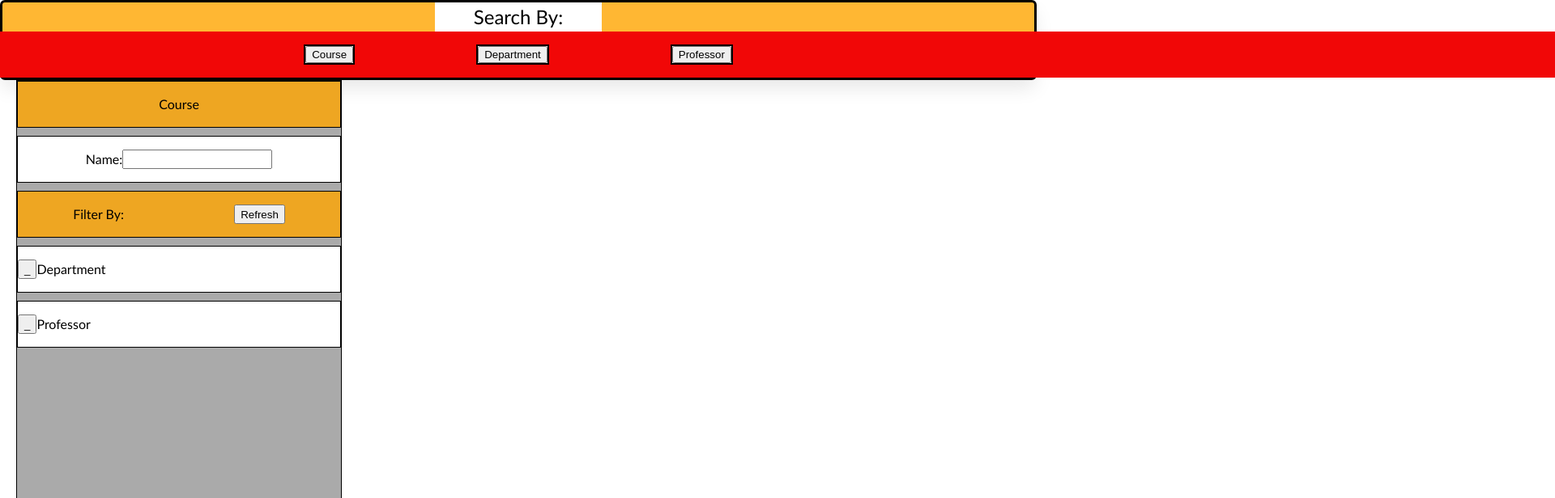
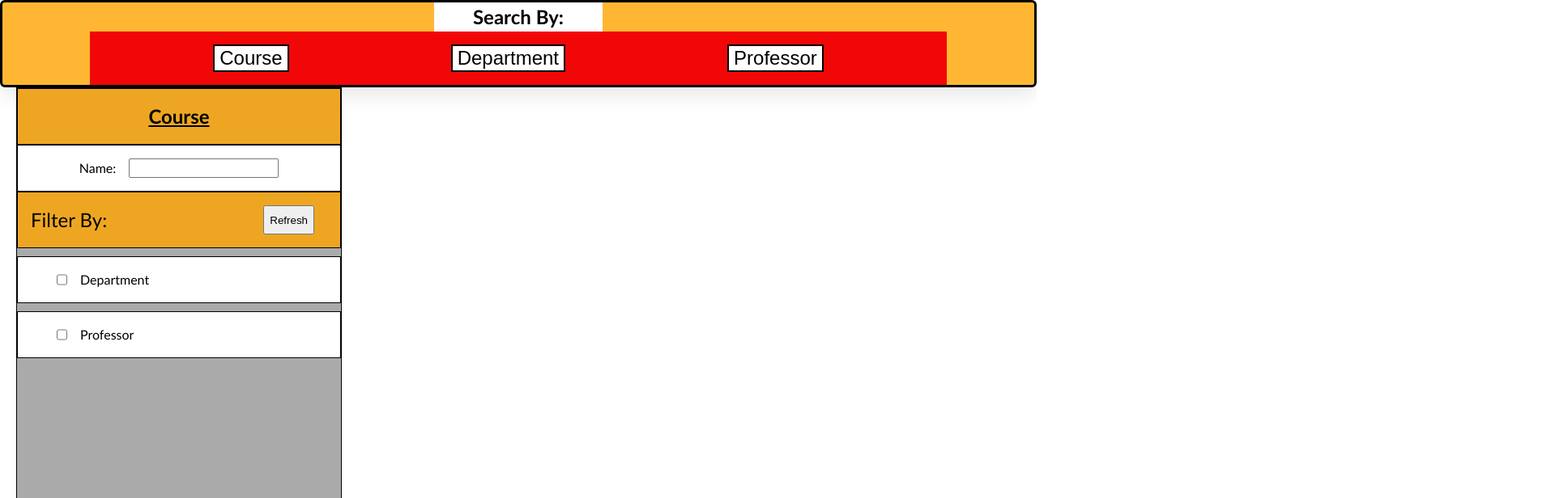
Before and after one commit to jconnor27/Final-Project, a plain HTML site: page Final Project/index.html in a window 1280 px wide. Shown: the top 616 px of the page at 81% size, 1920 px wide, since content can reach past the window. Drawn offline with Linux system fonts and the light colour scheme.

Commit message:
"Finalized" HTML format

```diff
--- a/Final Project/index.html
+++ b/Final Project/index.html
@@ -8,22 +8,19 @@
   </head>
   <body>
     <div class="wrapper">
-
       <!-- Top Filter Buttons -->
       <header class="header h1">
         <div class="hTopBox">
-          <div class="whiteBox">Search By:</div>
+          <div class="whiteBox bigBoldText">Search By:</div>
         </div>
         <div class="hBottomBox">
-          <div class="hButton">
-            <button type="button" id="h_course">Course</button>
-          </div>
-          <div class="hButton">
-            <button type="button" id="h_department">Department</button>
-          </div>
-          <div class="hButton">
-            <button type="button" id="h_professor">Professor</button>
-          </div>
+          <button type="button" class="hButton" id="h_course">Course</button>
+          <button type="button" class="hButton" id="h_department">
+            Department
+          </button>
+          <button type="button" class="hButton" id="h_professor">
+            Professor
+          </button>
         </div>
       </header>
 
@@ -31,77 +28,81 @@
       <div class="container">
         <!-- Filter by Course box -->
         <div class="filterSection">
-          <div class="filterBoxGold">
-            Course
+          <div class="filterBoxGold bigBoldText">
+            <u>Course</u>
           </div>
           <div class="filterNameBox">
             <label for="course_Name">Name:</label>
-            <input type="text" id="course_Name" name="courseName" />
+            <input type="text" class="filterNameTextField" id="course_Name" name="courseName"/>
           </div>
-          <div class="filterByBox">
+          <div class="filterByBoxGold bigText">
             Filter By:
-            <button type="button" id="course_refresh">Refresh</button>
+            <button type="button" class="refreshButton" id="course_refresh">Refresh</button>
           </div>
           <div class="filterBoxWhite">
-            <button type="button" id="f_course_department">_</button>
-            <label for="f_course_department">Department</label>
+            <input type="checkbox" class="filterByCheckbox" id="course_department_checkbox" name="courseDepartment"/>
+            <label for="course_department_checkbox">Department</label>
           </div>
           <div class="filterBoxWhite">
-            <button type="button" id="f_course_professor">_</button>
+            <input type="checkbox" class="filterByCheckbox" id="course_professor_checkbox" name="courseProfessor"/>
             <label for="f_course_professor">Professor</label>
           </div>
         </div>
         <!-- Filter by Department box -->
         <div class="filterSection hidden">
-          <div class="filterBoxGold">
-            Department
+          <div class="filterBoxGold bigBoldText">
+            <u>Department</u>
           </div>
           <div class="filterNameBox">
             <label for="department_Name">Name:</label>
-          <input type="text" id="department_Name" name="departmentName" />
+            <input type="text" class="filterNameTextField" id="department_Name" name="departmentName"/>
           </div>
-        <div class="filterByBox">
+          <div class="filterByBoxGold bigText">
             Filter By:
-          <button type="button" id="course_refresh">Refresh</button>
+            <button type="button" class="refreshButton" id="department_refresh">
+              Refresh
+            </button>
           </div>
           <div class="filterBoxWhite">
-          <button type="button" id="f_department_course">_</button>
-          <label for="f_department_course">Course</label>
+            <input type="checkbox" class="filterByCheckbox" id="department_course_checkbox" name="departmentCourse"/>
+              <label for="department_course_checkbox">Course</label>
           </div>
           <div class="filterBoxWhite">
-          <button type="button" id="f_department_professor">_</button>
-          <label for="f_department_professor">Professor</label>
+            <input type="checkbox" class="filterByCheckbox" id="department_professor_checkbox" name="departmentProfessor"/>
+            <label for="department_professor_checkbox">Professor</label>
           </div>
           <!-- When "Professor" box is clicked, this box comes up -->
           <div class="filterSubBoxWhite">
-            <button type="button" id="f_department_professor_semesters">_</button>
-            <label for="f_department_professor_semesters">Sem W/ Dept</label>
+            <div>
+              <input type="checkbox" class="filterBySubCheckbox" id="department_professor_semesters_checkbox" name="departmentProfessorSemesters"/>
+              <label for="department_professor_semesters_checkbox">Semesters With Department</label>
             </div>
-        <div class="filterSubBoxWhite">
-          <button type="button" id="f_department_professor_slasses">_</button>
-          <label for="f_department_professor_classes">Num Class Tchng</label>
+            <div>
+              <input type="checkbox" class="filterBySubCheckbox" id="department_professor_number_checkbox" name="departmentProfessorNumber"/>
+              <label for="department_professor_number_checkbox">Number of Classes Teaching</label>
+            </div>
           </div>
         </div>
         <!-- Filter by Professor box -->
         <div class="filterSection hidden">
-          <div class="filterBoxGold">
-            Professor Name
+          <div class="filterBoxGold bigBoldText">
+            <u>Professor Name</u>
           </div>
           <div class="filterNameBox">
-            <label for="course_Name">Name:</label>
-            <input type="text" id="course_Name" name="courseName" />
+            <label for="professor_Name">Name:</label>
+            <input type="text" class="filterNameTextField" id="professor_Name" name="professorName" />
           </div>
-          <div class="filterByBox">
+          <div class="filterByBoxGold bigText">
             Filter By:
-            <button type="button" id="course_refresh">Refresh</button>
+            <button type="button" class="refreshButton" id="course_refresh">Refresh</button>
           </div>
           <div class="filterBoxWhite">
-            <button type="button" id="f_professor_courses">_</button>
-            <label for="f_professor_courses">Courses</label>
+            <input type="checkbox" class="filterByCheckbox" id="professor_courses_checkbox" name="professorCourses"/>
+            <label for="professor_courses_checkbox">Courses</label>
           </div>
           <div class="filterBoxWhite">
-            <button type="button" id="f_professor_department">_</button>
-            <label for="f_professor_department">Department</label>
+            <input type="checkbox" class="filterByCheckbox" id="professor_department_checkbox" name="professorDepartment"/>
+            <label for="professor_department_checkbox">Department</label>
           </div>
         </div>
         <div class="dispSection"></div>
--- a/Final Project/style.css
+++ b/Final Project/style.css
@@ -27,7 +27,8 @@
   margin: 0;
   padding: 0;
 
-    font-family: ‘Segoe UI’, Candara, ‘Bitstream Vera Sans’, ‘DejaVu Sans’, ‘Bitsream Vera Sans’, ‘Trebuchet MS’, Verdana, ‘Verdana Ref’, sans-serif;
+  font-family: ‘Segoe UI’, Candara, ‘Bitstream Vera Sans’, ‘DejaVu Sans’,
+    ‘Bitsream Vera Sans’, ‘Trebuchet MS’, Verdana, ‘Verdana Ref’, sans-serif;
   font-weight: 400;
   line-height: 1.5;
   background-color: white;
@@ -38,16 +39,27 @@
   text-decoration: none;
 }
 
-  h2, h3{
-    margin:0;
-    padding:0;
-    padding-bottom:1.5rem;
+h2,
+h3 {
+  margin: 0;
+  padding: 0;
+  padding-bottom: 1.5rem;
   color: rgb(45, 21, 205);
-
 }
 
 form {
   accent-color: hsla(120, 100%, 50%, 0.482);
+}
+
+.bigBoldText {
+    font-size:x-large;
+    font-weight: bold;
+}
+
+.bigText {
+    font-size:x-large;
+    padding-left: 1rem;
+
 }
 
 /* Class Names - Styles */
@@ -65,7 +77,7 @@
   display: flex;
   justify-content: flex-start;
   align-items: start;
-    flex:1;
+  flex: 1;
   flex-direction: row;
 }
 
@@ -95,8 +107,9 @@
   /* shapes */
   border-radius: 6px;
   font-size: 1.5rem;
-    margin:0; /* removing the margin on h1 tags means the header pins to the top if we move */
-    box-shadow: 0 0.5em 1em -0.125em rgb(10 10 10 / 10%), 0 0 0 1px rgb(10 10 10 / 2%);
+  margin: 0; /* removing the margin on h1 tags means the header pins to the top if we move */
+  box-shadow: 0 0.5em 1em -0.125em rgb(10 10 10 / 10%),
+    0 0 0 1px rgb(10 10 10 / 2%);
   /* Added by myself */
   border: 3px solid;
 }
@@ -116,23 +129,11 @@
   display: flex;
   flex-direction: row;
   background-color: #f10707;
-    padding-left:100%;
-    padding-right:100%;
+  padding-left: 9.5rem;
+  padding-right: 9.5rem;
   padding-top: 1rem;
   padding-bottom: 1rem;
-    gap: 150px;
-  }
-
-  .hButton {
-    background-color: white;
-    color: black;
-    border: 2px solid black;
-  }
-
-  .fButton {
-    background-color: white;
-    color: black;
-    border: 2px solid lightgray;
+  gap: 200px;
 }
 
 .filterSection {
@@ -141,9 +142,9 @@
   background-color: #aaaaaa;
   justify-content: center;
   min-width: 400px;
-    padding-bottom:100%;
-    gap: 10px;
+  padding-bottom: 100%;
   border: 1px solid black;
+
 }
 
 .filterBoxGold {
@@ -163,25 +164,31 @@
   padding-top: 1rem;
   padding-bottom: 1rem;
   border: 1px solid black;
+  margin-top:10px;
 }
 
+/* For department_professor subsection */
 .filterSubBoxWhite {
   display: flex;
-  flex-direction: row;
+  flex-direction: column;
   background-color: white;
   min-width: 400px;
-    justify-content: center;
-    padding-top: 1rem;
+  justify-content: flex-start;
+  /* padding-top: 1rem;*/ /* Removed to pull box up */
   padding-bottom: 1rem;
-    padding-left: 15rem;
+  padding-left: 1rem;
+  margin-top: -6; /* Pulls box up on top of parent box */
+  border-left: 1px solid black;
+  border-right: 1px solid black;
+  border-bottom: 1px solid black;
 }
 
-.filterByBox {
+.filterByBoxGold {
   display: flex;
   flex-direction: row;
   background-color: rgba(255, 166, 0, 0.8);
   min-width: 400px;
-    justify-content: space-around;
+  justify-content: space-between;
   padding-top: 1rem;
   padding-bottom: 1rem;
   border: 1px solid black;
@@ -197,9 +204,12 @@
   border: 1px solid black;
 }
 
+.filterNameTextField {
+    margin-left: 1rem;
+}
+
 .dispSection {
   background-color: white;
-
 }
 
 /*
@@ -232,16 +242,38 @@
   }
 */
 
-  /*
-    This block (below) is actually dependent on the "container" block having a flex set on it
-    and the "wrapper" block displaying as a flex column with a "vertical height" (vh) of 100.
-    That serves to cram the footer to the bottom of the page.
-  */
+.filterByCheckbox {
+    margin-left: 3rem;
+    margin-right: 1rem;
+}
+
+.filterBySubCheckbox{
+    margin-left: 3.5rem;
+    margin-right: 1rem;
+    padding-bottom: 5rem;
+}
 
 .buttons {
   /* This class was a "simple" solution for lab, can be changed if needed */
   display: flex;
   justify-content: space-between;
+}
+
+.refreshButton {
+    margin-right: 2rem;
+}
+
+.hButton {
+    background-color: white;
+    color: black;
+    border: 2px solid black;
+    font-size: 24px;
+  }
+
+  .fButton {
+    background-color: white;
+    color: black;
+    border: 2px solid lightgray;
   }
 
 .footer {
@@ -270,8 +302,8 @@
 form input {
   /* This is a hack to make sure our boxes line up with one another nicely */
   width: 100%;
-    width: -moz-available;          /* WebKit-based browsers will ignore this. */
-    width: -webkit-fill-available;  /* Mozilla-based browsers will ignore this. */
+  width: -moz-available; /* WebKit-based browsers will ignore this. */
+  width: -webkit-fill-available; /* Mozilla-based browsers will ignore this. */
   width: fill-available;
 
   /* here we are setting white space correctly */
@@ -282,8 +314,8 @@
 
 form label {
   width: 100%;
-  width: -moz-available;          /* WebKit-based browsers will ignore this. */
-  width: -webkit-fill-available;  /* Mozilla-based browsers will ignore this. */
+  width: -moz-available; /* WebKit-based browsers will ignore this. */
+  width: -webkit-fill-available; /* Mozilla-based browsers will ignore this. */
   width: fill-available;
   align-items: flex-start;
 
@@ -293,7 +325,7 @@ form label {
 
 /* Media Query Section */
 
-@media only screen and (max-width: 736px){
+@media only screen and (max-width: 736px) {
   /* Rules in here will only apply when a screen is the correct size */
   /* check it out by using your developer tools to shrink your screen-size */
   .container {
```
Lines whose indentation alone changed are shown as unchanged.
